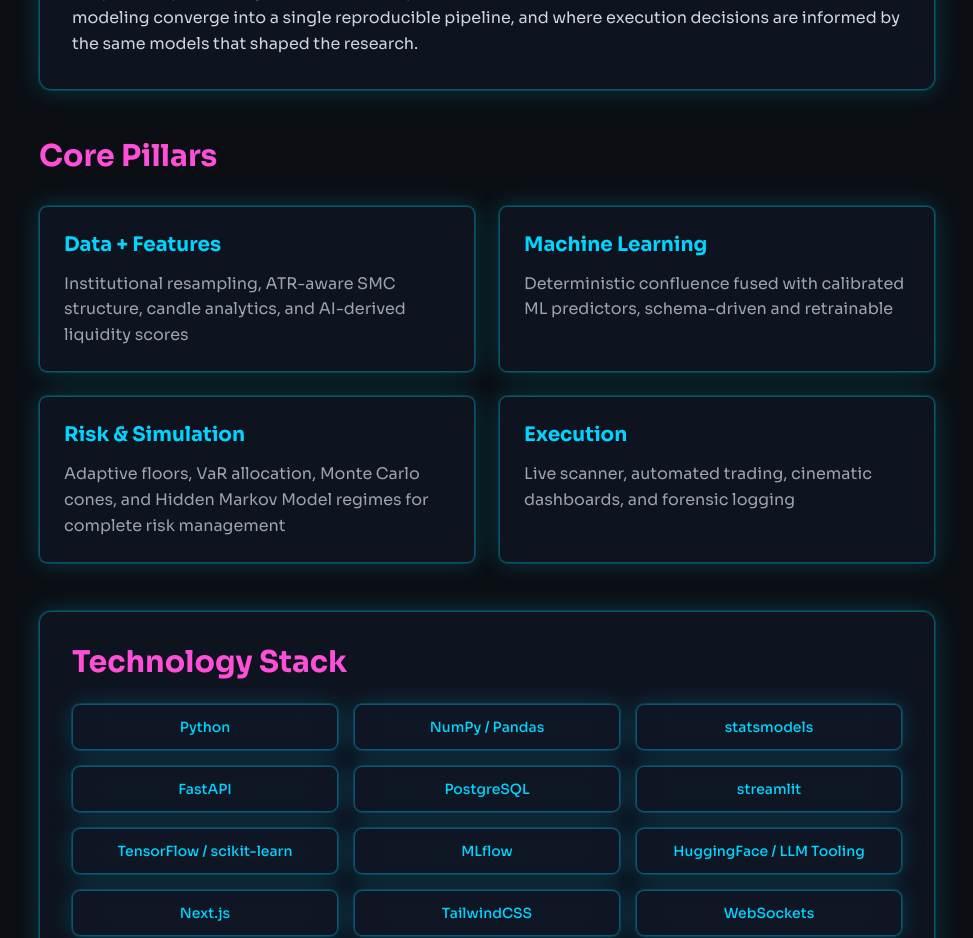
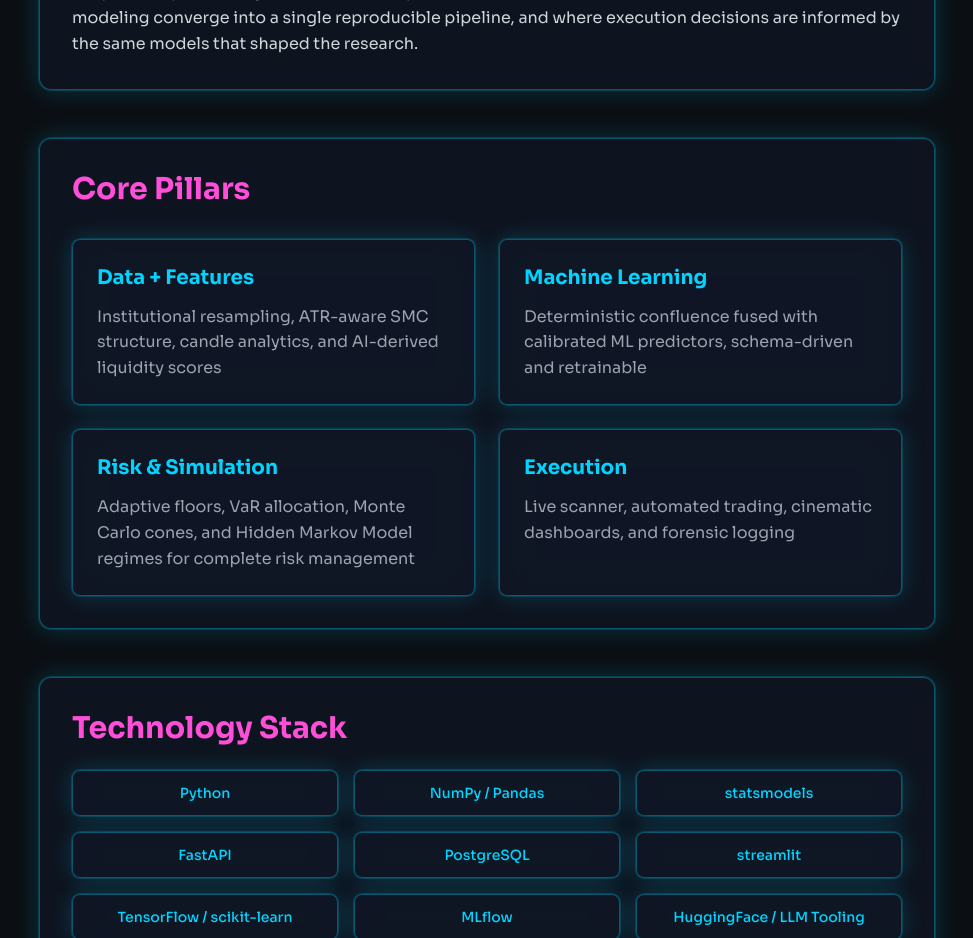
Before and after one commit to nneupane1/quant_website, a Next.js app: page /about in a window 1280 px wide. Shown: the part 1540-2478 px from the top of the page, without its empty margins (153-1126 px from the left). Built offline with nearby package versions, Linux system fonts and the light colour scheme.

Commit message:
Box the core pillars section

```diff
--- a/app/about/page.jsx
+++ b/app/about/page.jsx
@@ -54,7 +54,7 @@
             </section>
 
             {/* Core Pillars */}
-            <section>
+            <section className="glass neon-border rounded-xl p-8">
               <h2 className="text-3xl font-bold mb-8 text-neon-pink">Core Pillars</h2>
               <div className="grid grid-cols-1 md:grid-cols-2 gap-6">
                 {[
```
